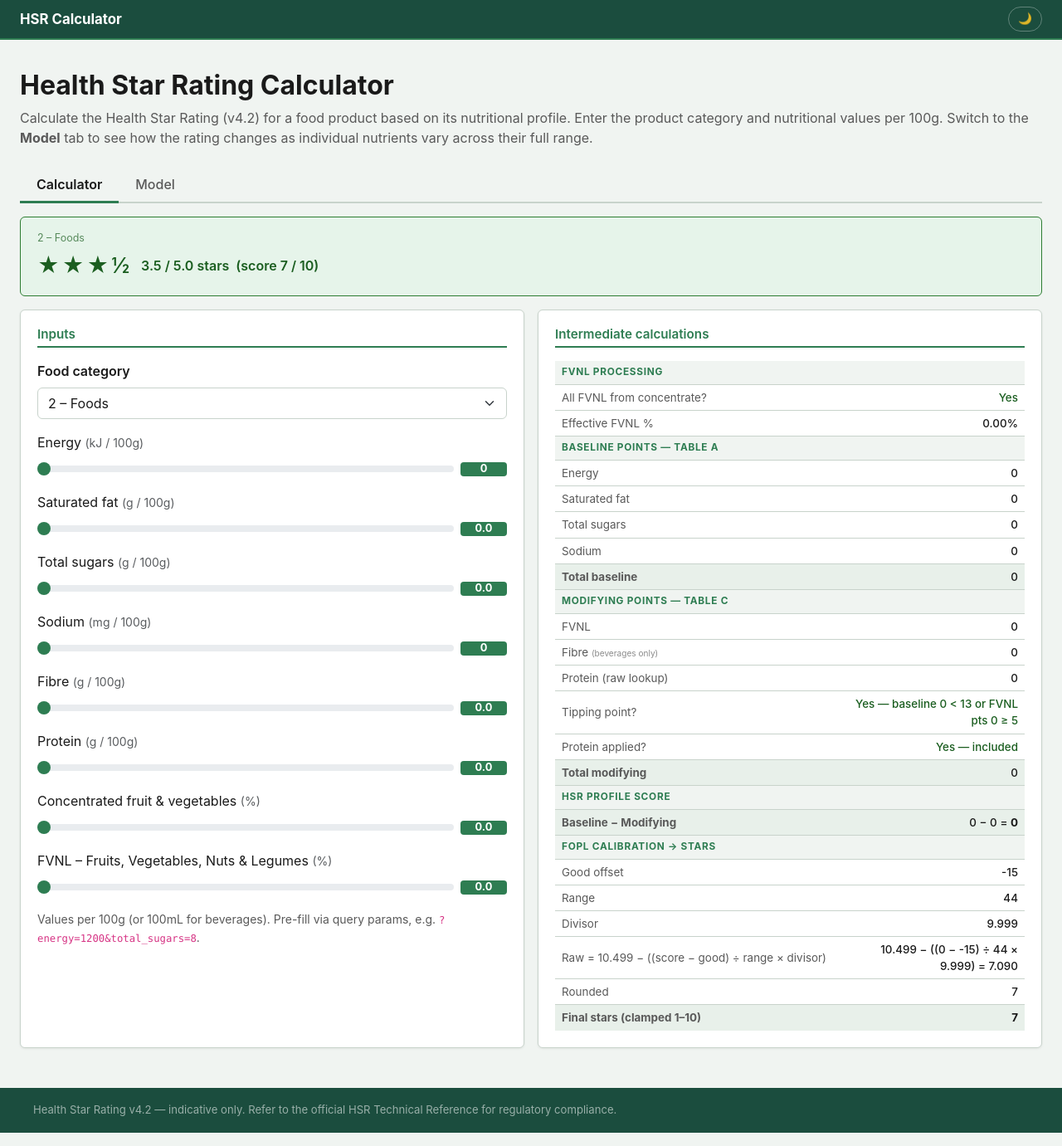
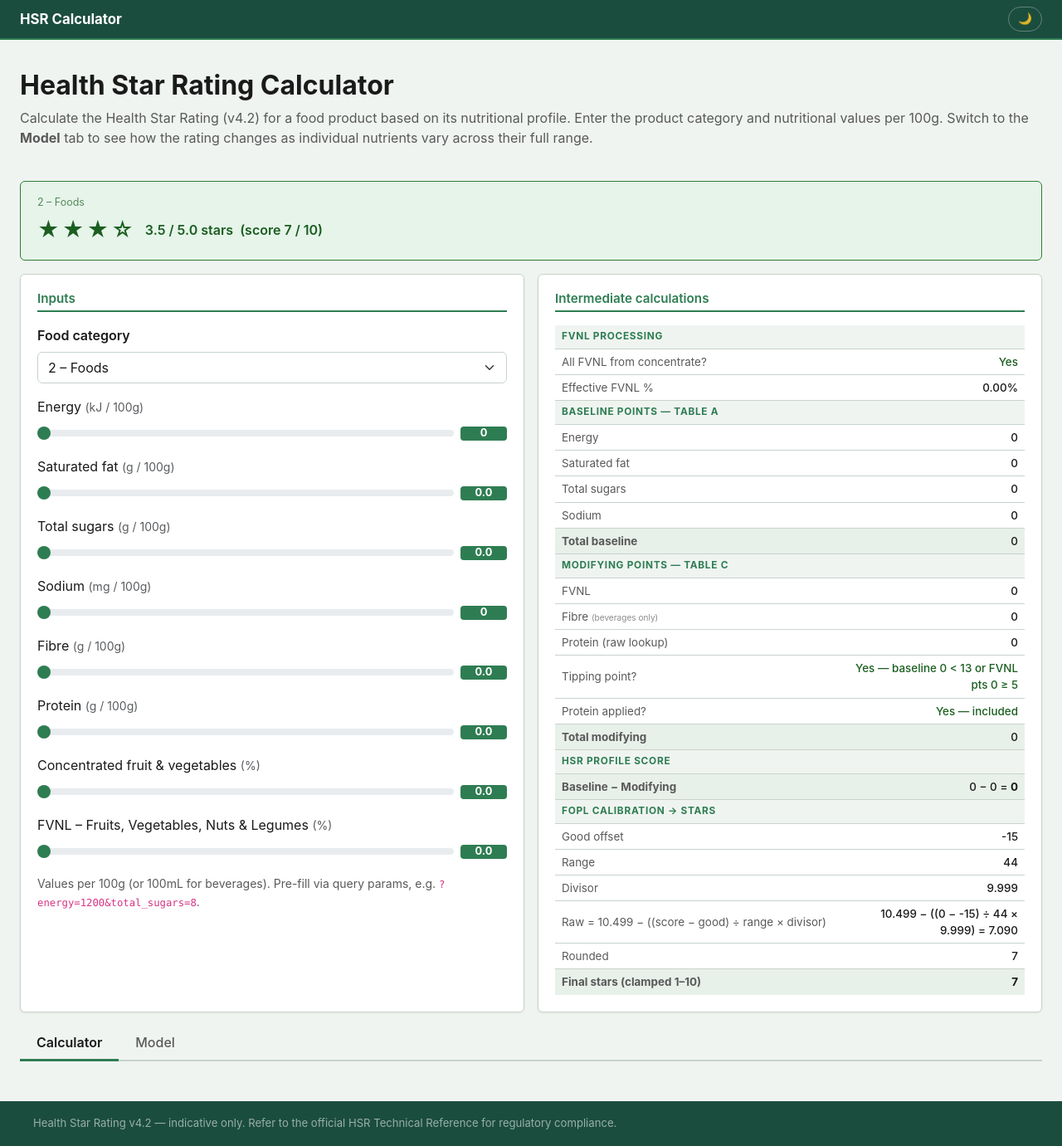
Before and after one commit to cherianb59/cherianb59.github.io, a Jekyll site: the page static/hsr_calculator.html, which Jekyll copies as it is, in a window 1280 px wide and 1381 px high. Shown: the whole window at 83% size. Built offline with Jekyll 4.4.1, drawn with Linux system fonts in a browser that asks for light colours.

Commit message:
update HSR 2

```diff
--- a/static/hsr_calculator.html
+++ b/static/hsr_calculator.html
@@ -183,17 +183,6 @@
       </p>
     </section>
 
-    <ul class="nav nav-tabs mb-0" id="mainTab" role="tablist">
-      <li class="nav-item" role="presentation">
-        <button class="nav-link active" id="calc-tab-btn" data-bs-toggle="tab"
-          data-bs-target="#tab-calculator" type="button" role="tab">Calculator</button>
-      </li>
-      <li class="nav-item" role="presentation">
-        <button class="nav-link" id="model-tab-btn" data-bs-toggle="tab"
-          data-bs-target="#tab-model" type="button" role="tab">Model</button>
-      </li>
-    </ul>
-
     <!-- Result: always visible -->
     <section class="py-3">
       <div id="star-result" class="result-card result-init">
@@ -201,11 +190,8 @@
       </div>
     </section>
 
-    <!-- Tab content -->
-    <div class="tab-content">
-
-      <!-- ── Calculator tab ── -->
-      <div class="tab-pane active" id="tab-calculator" role="tabpanel">
+    <!-- Inputs + intermediate calcs: always visible -->
+    <section class="mb-3">
       <div class="row g-3">
 
         <!-- Inputs -->
@@ -306,7 +292,24 @@
         </div>
 
       </div>
-      </div>
+    </section>
+
+    <ul class="nav nav-tabs mb-0" id="mainTab" role="tablist">
+      <li class="nav-item" role="presentation">
+        <button class="nav-link active" id="calc-tab-btn" data-bs-toggle="tab"
+          data-bs-target="#tab-calculator" type="button" role="tab">Calculator</button>
+      </li>
+      <li class="nav-item" role="presentation">
+        <button class="nav-link" id="model-tab-btn" data-bs-toggle="tab"
+          data-bs-target="#tab-model" type="button" role="tab">Model</button>
+      </li>
+    </ul>
+
+    <!-- Tab content -->
+    <div class="tab-content">
+
+      <!-- ── Calculator tab (inputs are always shown above) ── -->
+      <div class="tab-pane active" id="tab-calculator" role="tabpanel"></div>
 
       <!-- ── Model tab ── -->
       <div class="tab-pane" id="tab-model" role="tabpanel">
@@ -490,7 +493,7 @@ function hsrSafe(hsr_input, energy, saturated_fat, total_sugars, sodium, fibre,
 function toStarDisplay(score) {
   const full = Math.floor(score / 2);
   const half = score % 2;
-  return '★'.repeat(full) + (half ? '½' : '');
+  return '★'.repeat(full) + (half ? '☆' : '');
 }
 
 // ================================================================
```
Lines whose indentation alone changed are shown as unchanged.
